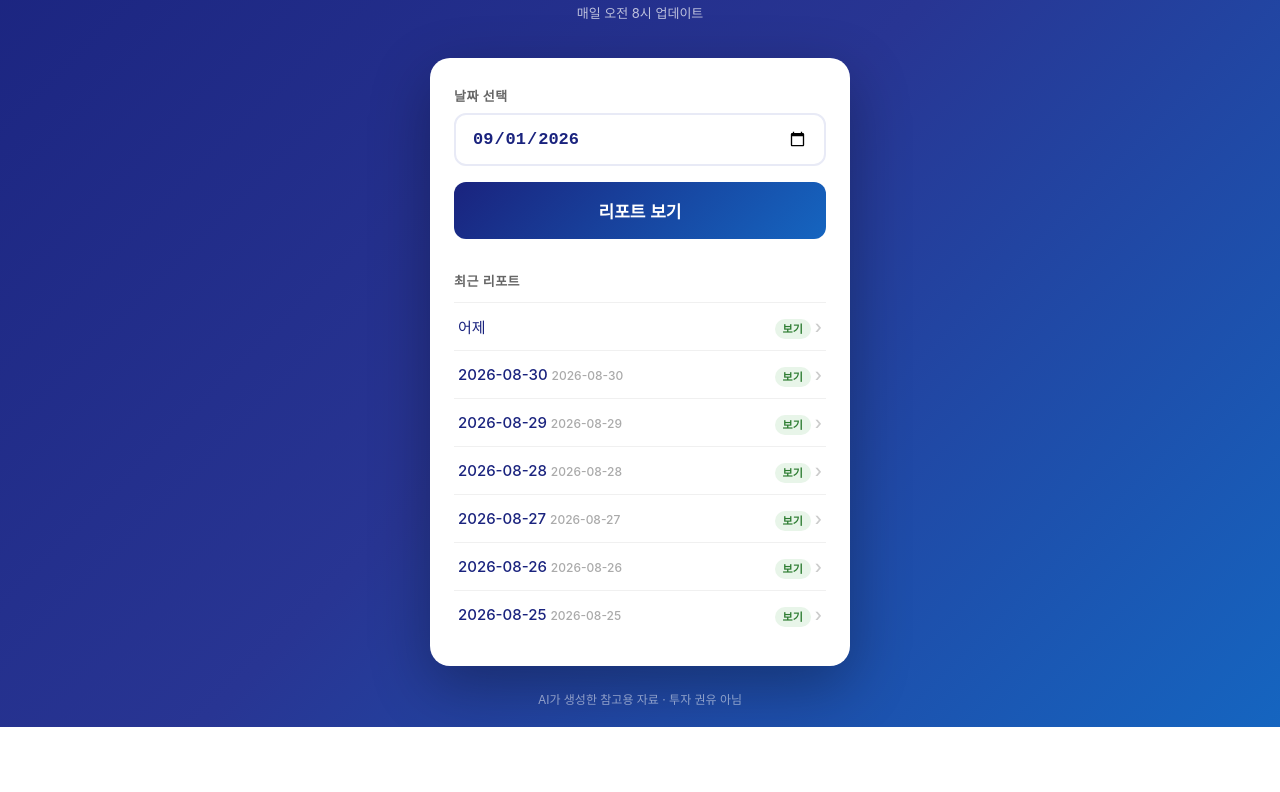
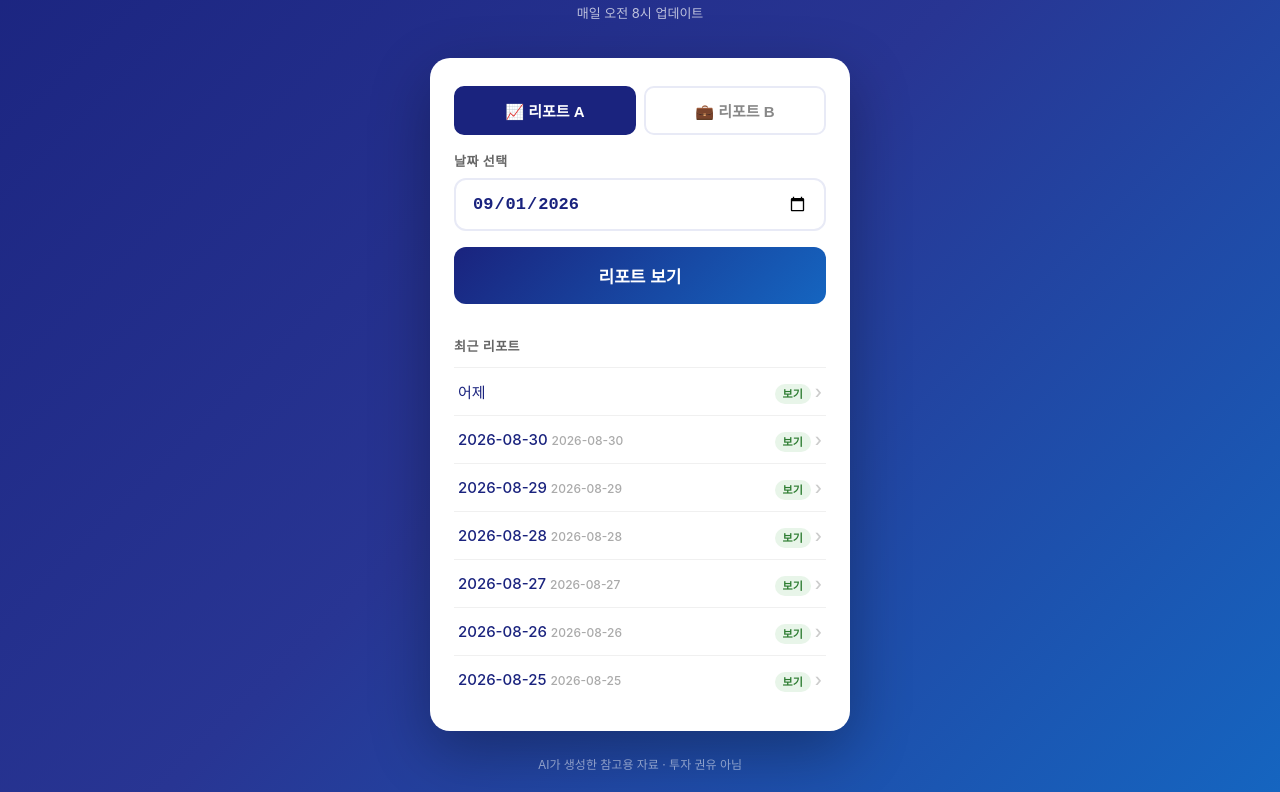
Before and after one commit to casspark78/stock-app, a plain HTML site: page index.html in a window 1280 px wide. Shown: the part 158-950 px from the top of the page. Before the commit the page ends 885 px from the top, so only its background shows below. Drawn offline with Linux system fonts and the light colour scheme.

Commit message:
feat: 리포트 A/B 탭 전환 추가

```diff
--- a/index.html
+++ b/index.html
@@ -26,6 +26,9 @@
       background: white; border-radius: 20px; padding: 28px 24px;
       width: 100%; max-width: 420px; box-shadow: 0 20px 60px rgba(0,0,0,0.3);
     }
+    .tab-row { display:flex; gap:8px; margin-bottom:16px; }
+    .tab { flex:1; padding:12px; border-radius:10px; border:2px solid #e8eaf6; background:white; color:#888; font-size:15px; font-weight:700; cursor:pointer; }
+    .tab.active { background:#1a237e; color:white; border-color:#1a237e; }
     .card label { display: block; font-size: 13px; font-weight: 600; color: #666; margin-bottom: 8px; text-transform: uppercase; letter-spacing: 0.5px; }
     .date-input {
       width: 100%; padding: 14px 16px; border: 2px solid #e8eaf6; border-radius: 12px;
@@ -56,6 +59,10 @@
   <div class="app-title">주식 분석 리포트</div>
   <div class="app-sub">매일 오전 8시 업데이트</div>
   <div class="card">
+    <div class="tab-row">
+      <button class="tab active" id="tabA" onclick="switchTab('A')">📈 리포트 A</button>
+      <button class="tab" id="tabB" onclick="switchTab('B')">💼 리포트 B</button>
+    </div>
     <label>날짜 선택</label>
     <input type="date" class="date-input" id="datePicker">
     <button class="btn" onclick="openReport()">리포트 보기</button>
@@ -64,7 +71,9 @@
   </div>
   <div class="footer">AI가 생성한 참고용 자료 · 투자 권유 아님</div>
   <script>
-    const BASE = 'https://casspark78.github.io/stock_analysis/reports/';
+    const BASE_A = 'https://casspark78.github.io/stock_analysis/reports/';
+    const BASE_B = 'https://casspark78.github.io/stock_analysis/reports2/';
+    let currentBase = BASE_A;
     const pad = n => String(n).padStart(2,'0');
     const today = new Date();
     const yesterday = new Date(today);
@@ -72,6 +81,12 @@
     const yesterdayStr = `${yesterday.getFullYear()}-${pad(yesterday.getMonth()+1)}-${pad(yesterday.getDate())}`;
     const todayStr = `${today.getFullYear()}-${pad(today.getMonth()+1)}-${pad(today.getDate())}`;
     document.getElementById('datePicker').value = todayStr;
+    function switchTab(t) {
+      currentBase = (t === 'A') ? BASE_A : BASE_B;
+      document.getElementById('tabA').classList.toggle('active', t === 'A');
+      document.getElementById('tabB').classList.toggle('active', t === 'B');
+      buildRecentList();
+    }
     function buildRecentList() {
       const list = document.getElementById('recentList');
       list.innerHTML = '';
@@ -81,7 +96,7 @@
         const dateStr = d.toISOString().slice(0,10);
         const label = i === 1 ? '어제' : dateStr;
         const li = document.createElement('li');
-        li.innerHTML = '<a href="' + BASE + dateStr + '.html" target="_blank"><span>' + label + ' <small style="color:#aaa;font-size:12px;">' + (i>1?dateStr:'') + '</small></span><span><span class="badge-available">보기</span> <span class="arrow">›</span></span></a>';
+        li.innerHTML = '<a href="' + currentBase + dateStr + '.html" target="_blank"><span>' + label + ' <small style="color:#aaa;font-size:12px;">' + (i>1?dateStr:'') + '</small></span><span><span class="badge-available">보기</span> <span class="arrow">›</span></span></a>';
         list.appendChild(li);
       }
     }
@@ -89,10 +104,10 @@
     function openReport() {
       const date = document.getElementById('datePicker').value;
       if (!date) return;
-      window.open(BASE + date + '.html', '_blank');
+      window.open(currentBase + date + '.html', '_blank');
     }
     function openLatest() {
-      window.open(BASE + yesterdayStr + '.html', '_blank');
+      window.open(currentBase + yesterdayStr + '.html', '_blank');
     }
   </script>
 </body>
```
